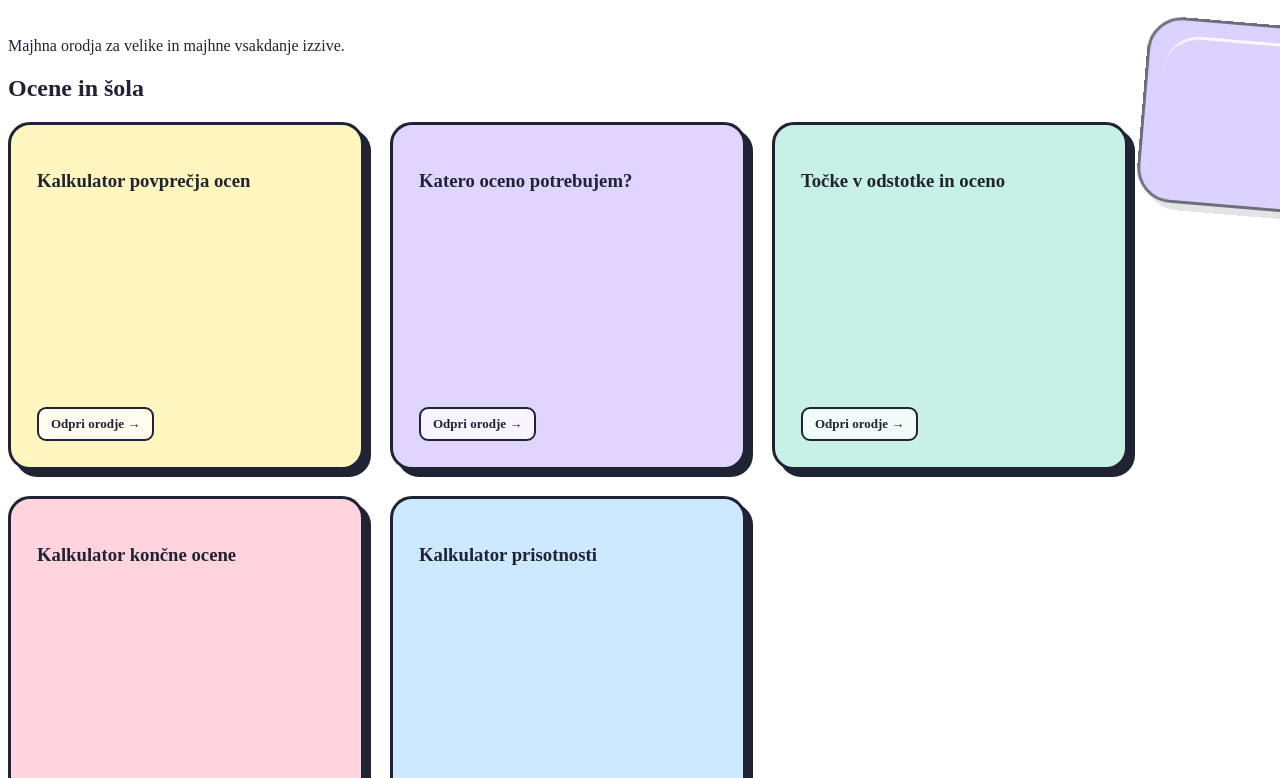
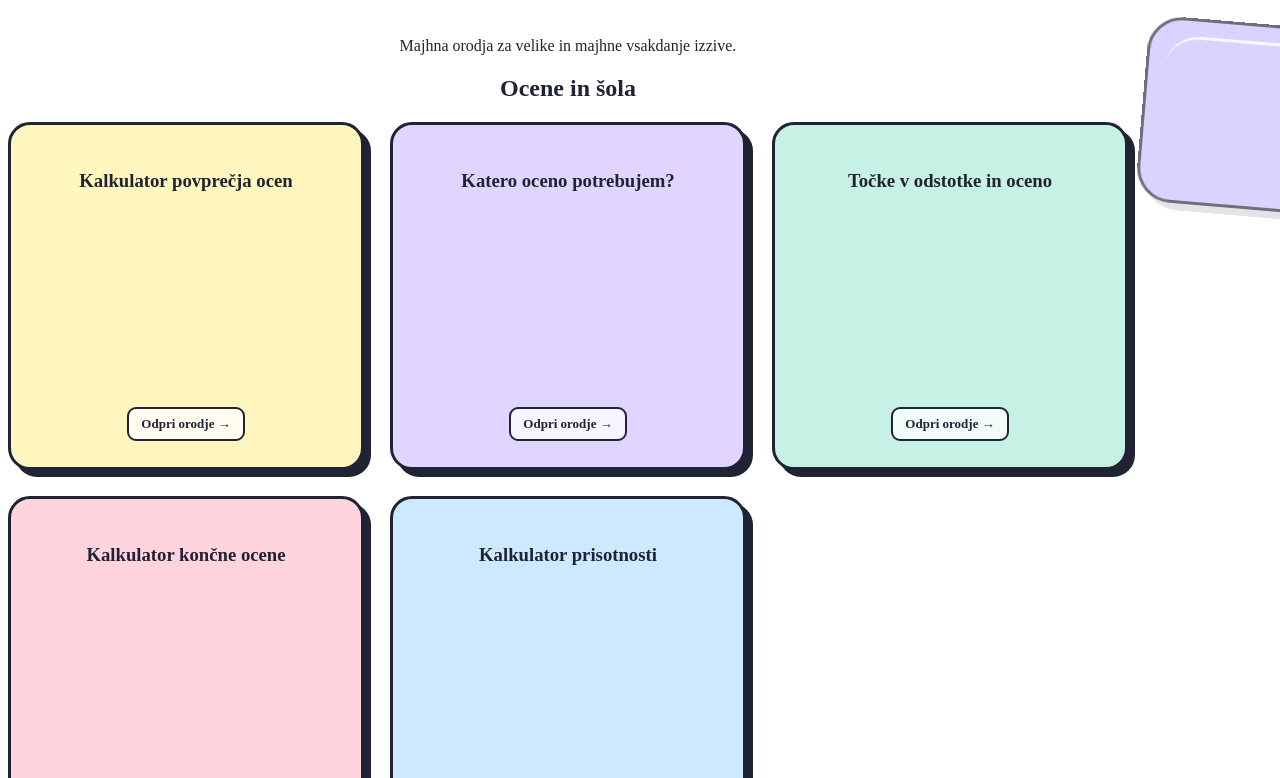
Before and after one commit to ziga1324/spletna_stran, a plain HTML site: page index.html in a window 1280 px wide. Shown: the part 347-1125 px from the top of the page. Drawn offline with Linux system fonts and the light colour scheme.

Commit message:
Dodana spletna orodja

```diff
--- a/index.html
+++ b/index.html
@@ -350,6 +350,27 @@ body.zacetna {
         break-inside: avoid;
     }
 }
+
+/* Centriranje vsebine začetne strani */
+.zacetna header,
+.zacetna footer,
+.zacetna .kategorija > h2 {
+    text-align: center;
+}
+
+.zacetna header p {
+    margin-left: auto;
+    margin-right: auto;
+}
+
+.zacetna .orodje {
+    align-items: center;
+    text-align: center;
+}
+
+.zacetna .odpri {
+    align-self: center;
+}
     </style>
 </head>
 
```
